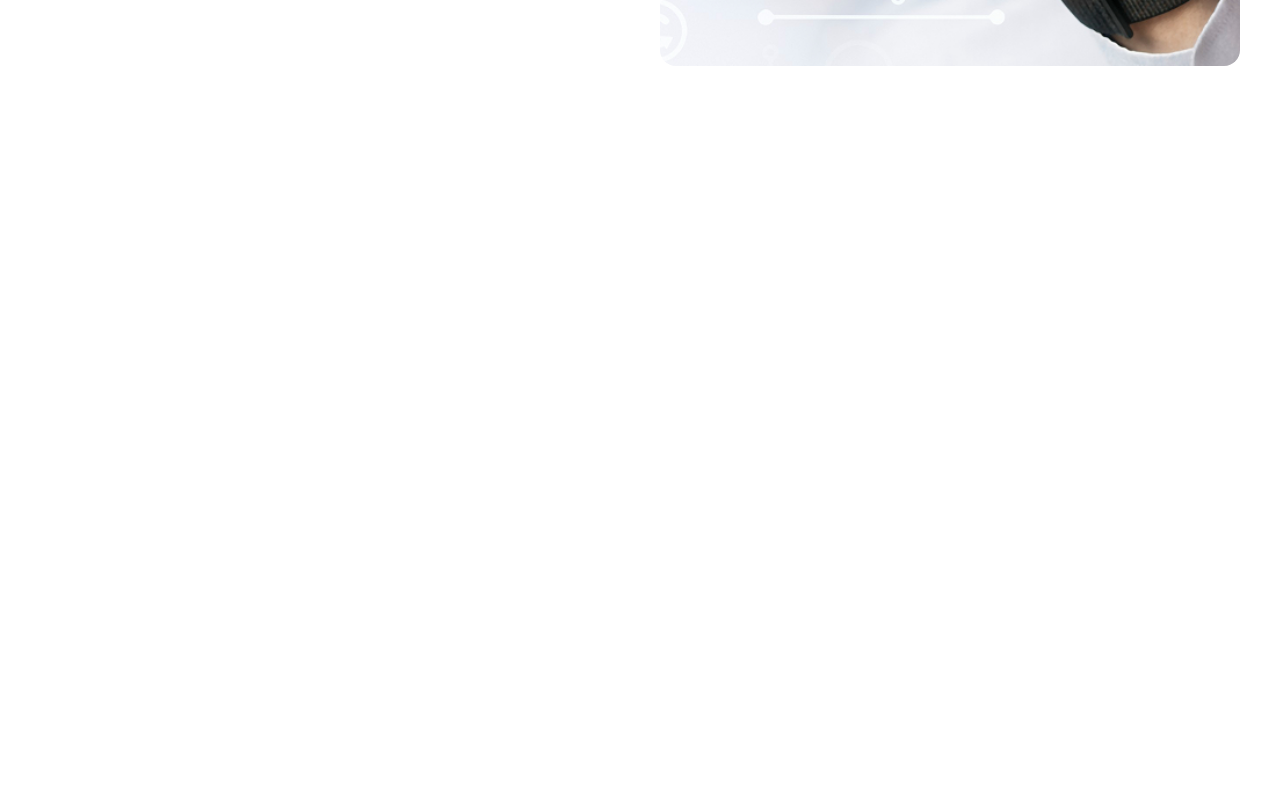
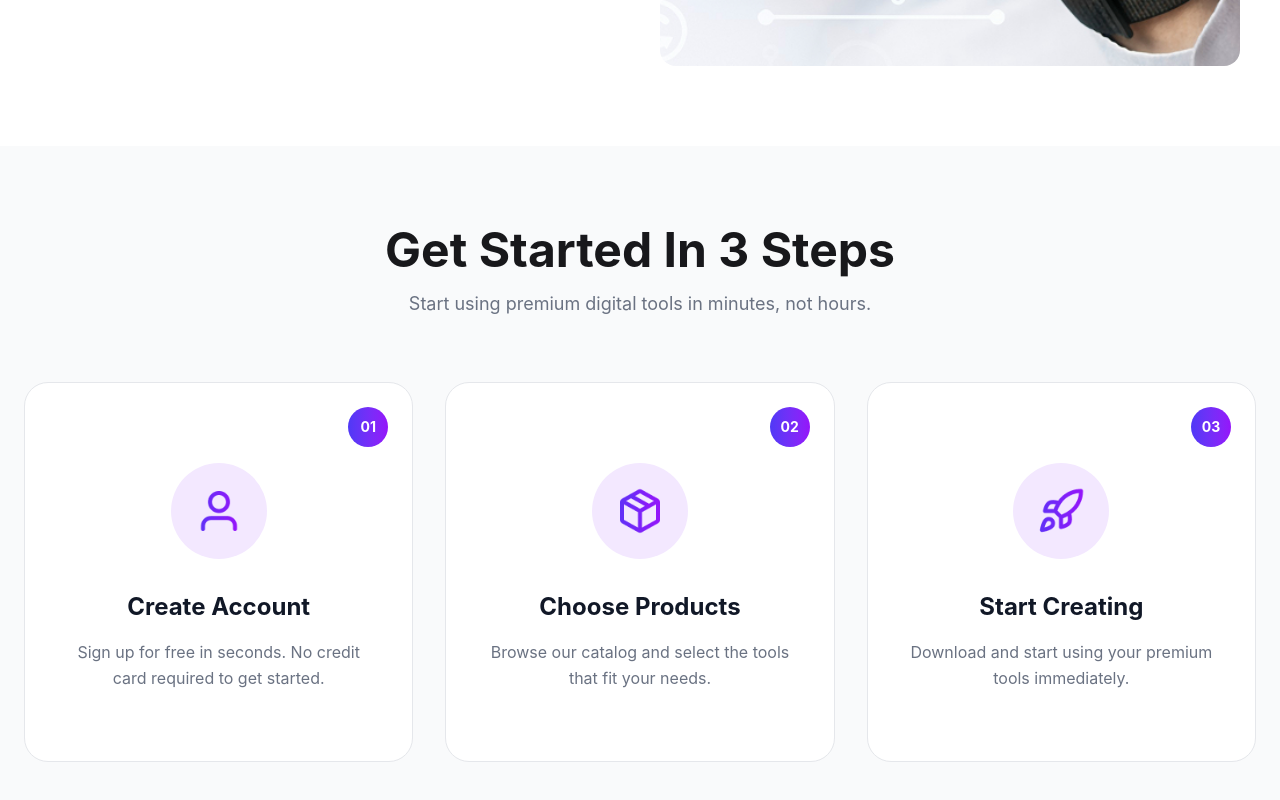
Before and after one commit to ORNOB-083/PH-B13-A6-DigiTools-Platform, a React (Vite) app: page / in a window 1280 px wide. Shown: the part 966-1766 px from the top of the page. Before the commit the page ends 1112 px from the top, so only its background shows below. Built offline with nearby package versions, Linux system fonts and the light colour scheme.

Commit message:
Step section complete

```diff
--- a/src/App.jsx
+++ b/src/App.jsx
@@ -3,6 +3,7 @@ import './App.css'
 import NavBar from './component/NavBar'
 import StatsSection from './component/StatsSection'
 import HeroSection from './component/HeroSection'
+import StepsSection from './component/StepsSection'
 
 function App() {
   // const [count, setCount] = useState(0)
@@ -15,6 +16,9 @@ function App() {
 
       <HeroSection></HeroSection>
 
+
+      <StepsSection></StepsSection>
+
       {/* <h1 className='font-bold text-2xl bg-amber-900 text-white p-4 text-center '>Hello Vite + React</h1> */}
     </>
   )
--- /dev/null
+++ b/src/component/StepsSection.jsx
@@ -0,0 +1,61 @@
+import userIcon from '../assets/user.png';
+import boxIcon from '../assets/package.png';
+import rocketIcon from '../assets/rocket.png';
+
+const StepsSection = () => {
+    const steps = [
+        {
+            id: '01',
+            title: 'Create Account',
+            desc: 'Sign up for free in seconds. No credit card required to get started.',
+            img: userIcon,
+        },
+        {
+            id: '02',
+            title: 'Choose Products',
+            desc: 'Browse our catalog and select the tools that fit your needs.',
+            img: boxIcon,
+        },
+        {
+            id: '03',
+            title: 'Start Creating',
+            desc: 'Download and start using your premium tools immediately.',
+            img: rocketIcon,
+        },
+    ];
+
+    return (
+        <section className="py-20 bg-gray-50">
+            <div className="max-w-7xl mx-auto px-6 text-center">
+                <div>
+                    <h2 className="text-5xl font-bold mb-4">
+                        Get Started In 3 Steps
+                    </h2>
+                    <p className="text-gray-500 text-lg mb-16">
+                        Start using premium digital tools in minutes, not hours.
+                    </p>
+                </div>
+
+                {/* Cards Container */}
+                <div className="grid grid-cols-1 md:grid-cols-3 gap-8">
+                    {steps.map((step) => (
+                        <div key={step.id} className="relative bg-white border border-gray-200 rounded-3xl h-95 pt-20 p-10 shadow-medium hover:shadow-md transition-shadow flex flex-col items-center">
+
+                            <div className="absolute top-6 right-6 w-10 h-10 bg-gradient-to-r from-[#4F39F6] to-[#9514FA] text-white rounded-full flex items-center justify-center font-bold text-sm">{step.id}</div>
+
+                            <div className="w-24 h-24 bg-[#F3E8FF] rounded-full flex items-center justify-center mb-8">
+                                <img src={step.img} alt={step.title} className="w-12 h-12 object-contain" />
+                            </div>
+
+                            <h3 className="text-2xl font-bold text-[#111827] mb-4">{step.title}</h3>
+                            <p className="text-gray-500 leading-relaxed text-center">{step.desc}</p>
+                        </div>
+                    ))}
+                </div>
+
+            </div>
+        </section>
+    );
+};
+
+export default StepsSection;
```
